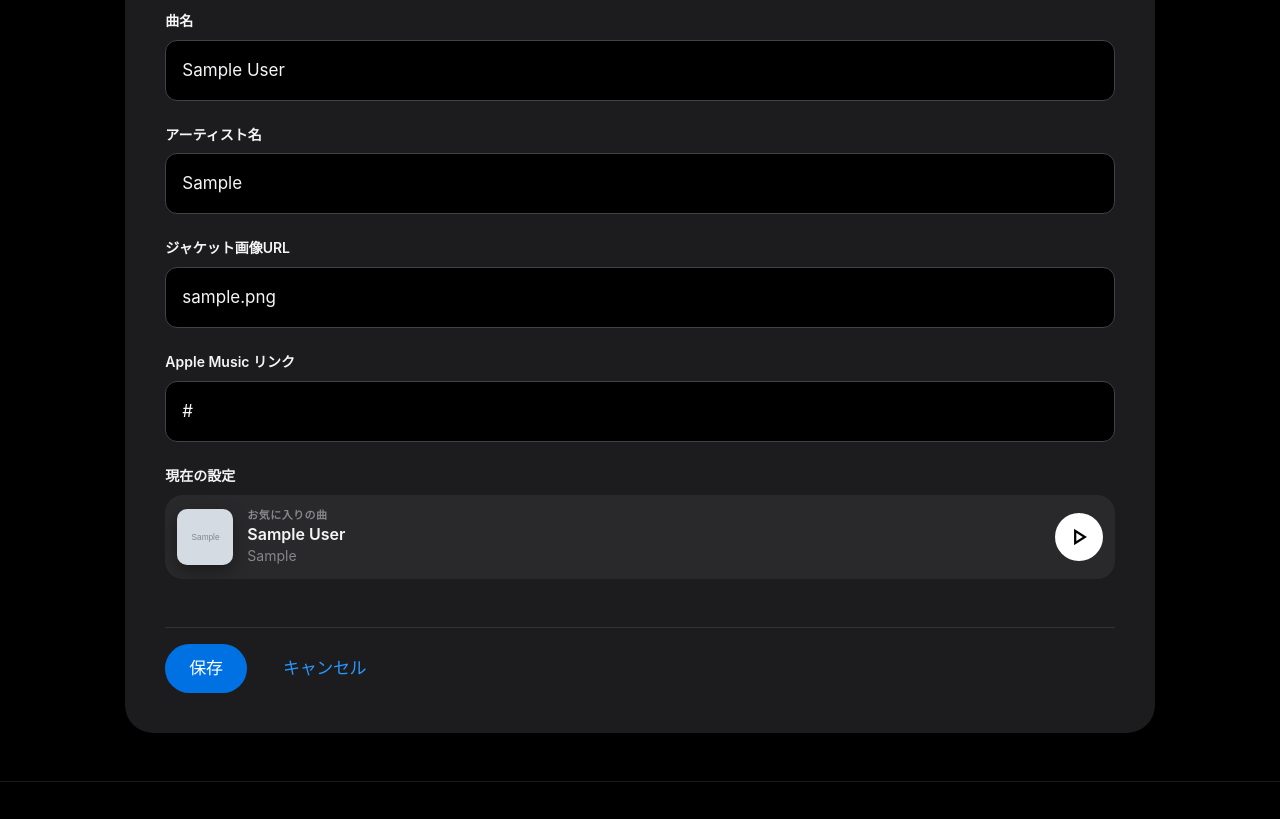
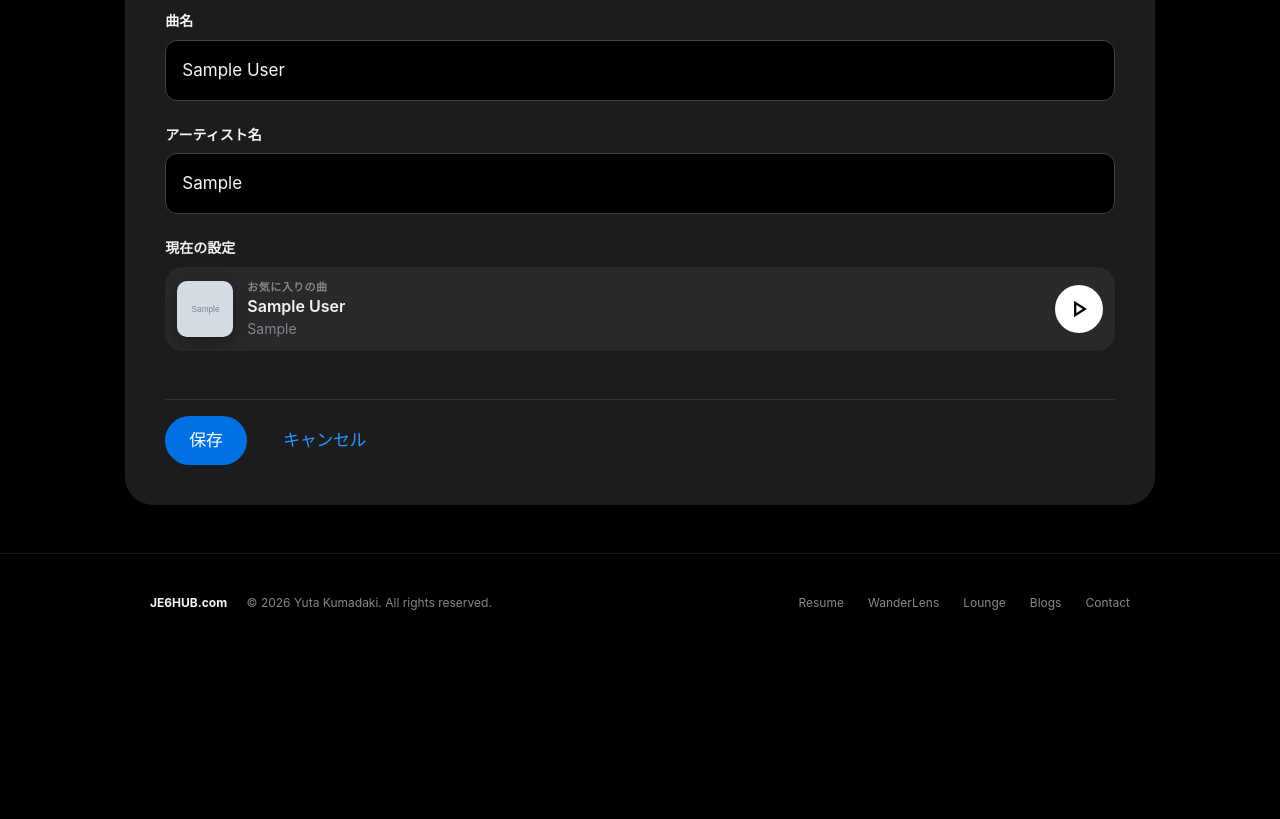
Before and after one commit to JE6HUB/je6hub_website, a Django app: page /ja/profile/ in a window 1280 px wide. Shown: the part 1257-2076 px from the top of the page. After the commit the page ends 1867 px from the top, so only its background shows below. Run offline with Django 5.2, Linux system fonts and the light colour scheme; a user stored in the database is signed in; tables that the repository leaves empty hold one stand-in row (values such as "Sample post"); grey boxes marked "Sample" are stand-in pictures; parts of the project's set-up code (start-up, migrations or seed data) failed here and were passed over; some libraries are stand-ins or nearby versions.

Commit message:
Drop the manual link inputs from the favorite song settings
The cover image URL and Apple Music link are filled in from the Apple Music
search, so they are now hidden inputs instead of visible text fields.
Saved values are kept as they are.

Co-Authored-By: Claude Opus 5.5 (1M context) <noreply@anthropic.com>
Claude-Session: https://claude.ai/code/session_014KrLbw1n41M9cKs7LZFNG4

```diff
--- a/my_website/accounts/templates/accounts/profile.html
+++ b/my_website/accounts/templates/accounts/profile.html
@@ -82,16 +82,9 @@
                         <input type="text" class="form-control jh-input" id="favoriteTrackArtist" name="favorite_track_artist" value="{{ form.favorite_track_artist.value|default:'' }}" placeholder="e.g., Nao">
                     </div>
 
-                    <div class="mb-4">
-                        <label class="jh-label" for="favoriteTrackImageUrl">{% trans "ジャケット画像URL" %}</label>
-                        <input type="url" class="form-control jh-input" id="favoriteTrackImageUrl" name="favorite_track_image_url" value="{{ form.favorite_track_image_url.value|default:'' }}" placeholder="https://...">
-                    </div>
-
-                    <div class="mb-4">
-                        <label class="jh-label" for="favoriteTrackAppleMusicUrl">{% trans "Apple Music リンク" %}</label>
-                        <input type="url" class="form-control jh-input" id="favoriteTrackAppleMusicUrl" name="favorite_track_apple_music_url" value="{{ form.favorite_track_apple_music_url.value|default:'' }}" placeholder="https://music.apple.com/...">
-                    </div>
-
+                    {# ジャケット画像と Apple Music のリンクは検索結果から選んだときに自動で入る #}
+                    <input type="hidden" id="favoriteTrackImageUrl" name="favorite_track_image_url" value="{{ form.favorite_track_image_url.value|default:'' }}">
+                    <input type="hidden" id="favoriteTrackAppleMusicUrl" name="favorite_track_apple_music_url" value="{{ form.favorite_track_apple_music_url.value|default:'' }}">
                     <input type="hidden" id="favoriteTrackAppleMusicId" name="favorite_track_apple_music_id" value="{{ form.favorite_track_apple_music_id.value|default:'' }}">
                     <input type="hidden" id="favoriteTrackPreviewUrl" name="favorite_track_preview_url" value="{{ form.favorite_track_preview_url.value|default:'' }}">
 
```
Also changed, not shown: my_website/accounts/tests.py (+13 -0 lines).
